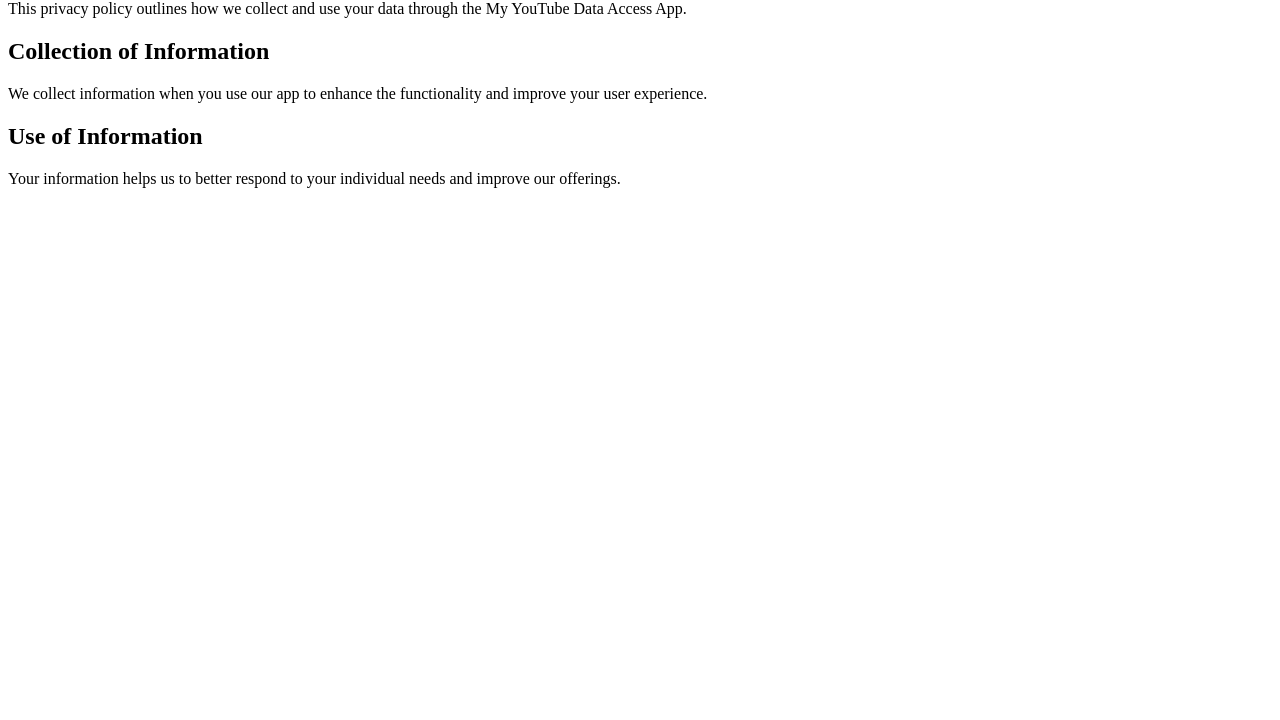
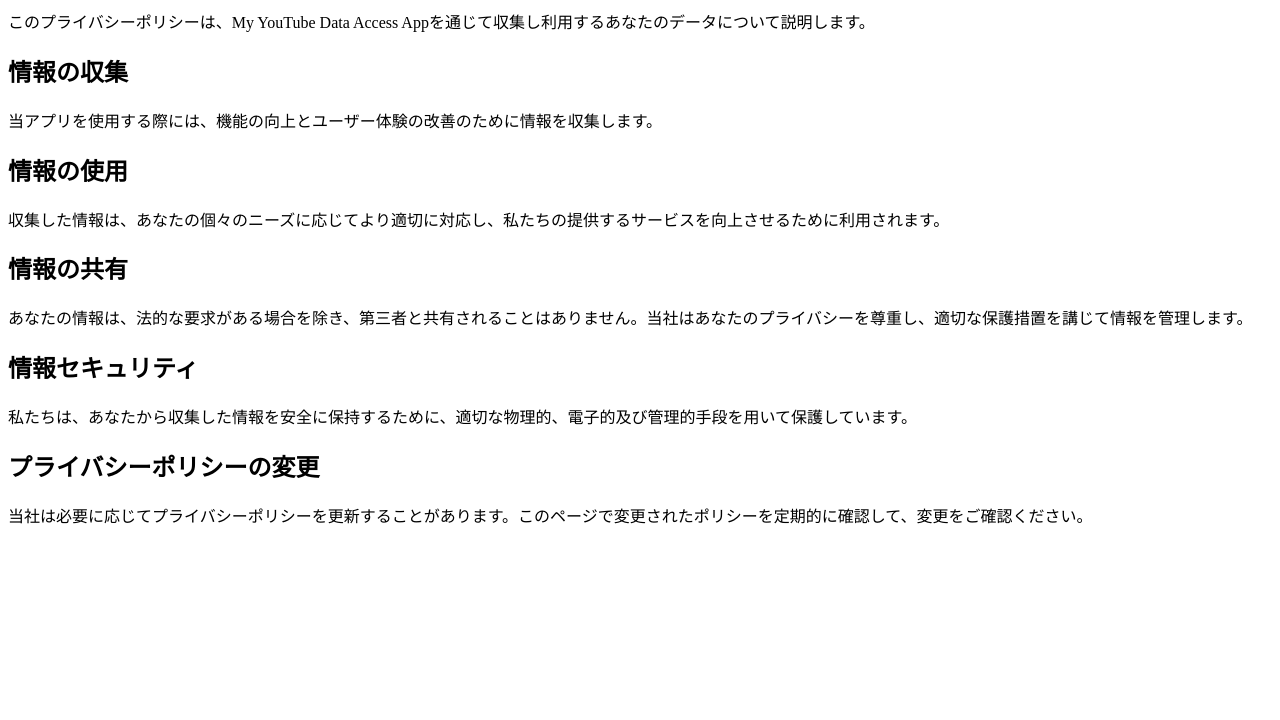
Before and after one commit to AI-YWJT/yttool1.github.io, a plain HTML site: page privacy.html in a window 1280 px wide. Shown: the part 80-800 px from the top of the page. Drawn offline with Linux system fonts and the light colour scheme.

Commit message:
Update privacy.html

```diff
--- a/privacy.html
+++ b/privacy.html
@@ -1,16 +1,22 @@
 <!DOCTYPE html>
-<html lang="en">
+<html lang="ja">
 <head>
     <meta charset="UTF-8">
     <meta name="viewport" content="width=device-width, initial-scale=1.0">
-    <title>Privacy Policy</title>
+    <title>プライバシーポリシー</title>
 </head>
 <body>
-    <h1>Privacy Policy</h1>
-    <p>This privacy policy outlines how we collect and use your data through the My YouTube Data Access App.</p>
-    <h2>Collection of Information</h2>
-    <p>We collect information when you use our app to enhance the functionality and improve your user experience.</p>
-    <h2>Use of Information</h2>
-    <p>Your information helps us to better respond to your individual needs and improve our offerings.</p>
+    <h1>プライバシーポリシー</h1>
+    <p>このプライバシーポリシーは、My YouTube Data Access Appを通じて収集し利用するあなたのデータについて説明します。</p>
+    <h2>情報の収集</h2>
+    <p>当アプリを使用する際には、機能の向上とユーザー体験の改善のために情報を収集します。</p>
+    <h2>情報の使用</h2>
+    <p>収集した情報は、あなたの個々のニーズに応じてより適切に対応し、私たちの提供するサービスを向上させるために利用されます。</p>
+    <h2>情報の共有</h2>
+    <p>あなたの情報は、法的な要求がある場合を除き、第三者と共有されることはありません。当社はあなたのプライバシーを尊重し、適切な保護措置を講じて情報を管理します。</p>
+    <h2>情報セキュリティ</h2>
+    <p>私たちは、あなたから収集した情報を安全に保持するために、適切な物理的、電子的及び管理的手段を用いて保護しています。</p>
+    <h2>プライバシーポリシーの変更</h2>
+    <p>当社は必要に応じてプライバシーポリシーを更新することがあります。このページで変更されたポリシーを定期的に確認して、変更をご確認ください。</p>
 </body>
 </html>
```
